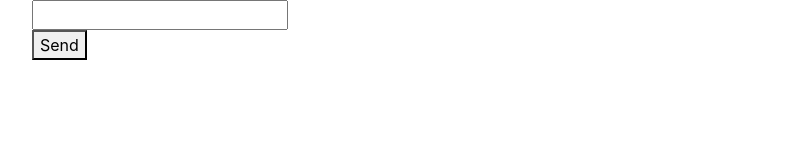
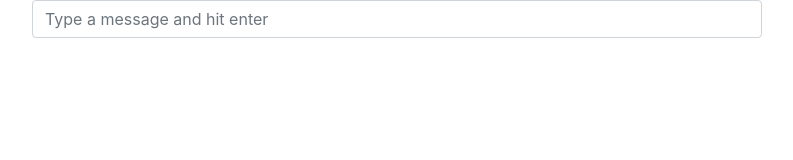
Before and after one commit to kbww/deno_service, a plain HTML site: page index.html in a window 1280 px wide. Shown: the whole page, without its empty margins (53-846 px from the left). Drawn offline with nearby package versions, Linux system fonts and the light colour scheme.

Commit message:
fix port bug

```diff
--- a/index.html
+++ b/index.html
@@ -44,14 +44,13 @@
 
                     return html`
                     ${messages.map(message => html`
-                    <div>${message}</div>
+                        <div class=" d-flex p-2 alert alert-info" role="alert" style="width:730px;">${message}</div>
                     `)}
+                    <form onSubmit=${onSendMessage}>
                         <div class="row">
-                    <form onSubmit=${onSendMessage}>
-                        <div class="col-8"><input type="text" /></div>
-                        <div class="col-4"><button>Send</button></div>
+                            <div class="col-sm-8"><input type="text" class="form-control" placeholder="Type a message and hit enter" /></div>
+                        </div>
                     </form>
-                </div>
                     `
                 }
                 render(html`<${Process} />`, document.getElementById('app'))
--- a/style.css
+++ b/style.css
@@ -0,0 +1,3 @@
+body {
+    background-color: black;
+}
```
Also changed, not shown: 2 other files. Lines whose indentation alone changed are shown as unchanged.
